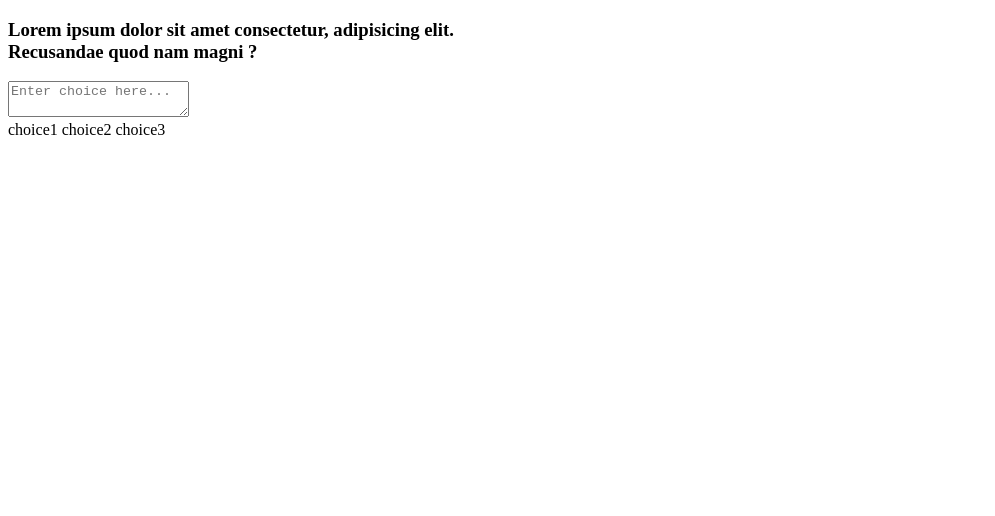
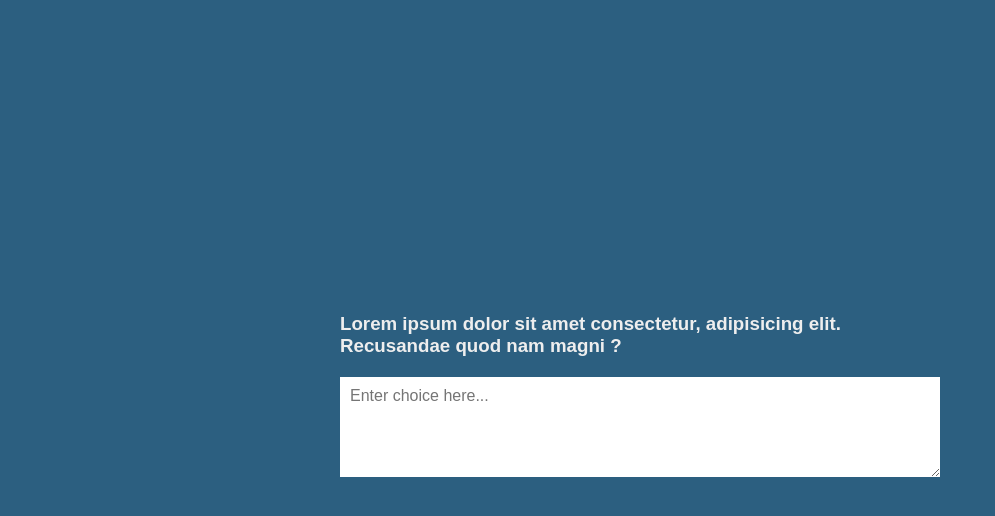
Before and after one commit to zhale-el/50days-13, a plain HTML site: page index.html in a window 1280 px wide. Shown: the whole page, without its empty margins (0-995 px from the left). Drawn offline with Linux system fonts and the light colour scheme.

Commit message:
complete-html

```diff
--- a/index.html
+++ b/index.html
@@ -14,9 +14,9 @@
       </h3>
       <textarea id="textarea" placeholder="Enter choice here..."></textarea>
       <div class="tags">
-        <span class="tag">choice1</span>
-        <span class="tag">choice2</span>
-        <span class="tag">choice3</span>
+        <!-- <span class="tag">choice1</span>
+        <span class="tag highlight">choice2</span>
+        <span class="tag">choice3</span> -->
       </div>
     </div>
     <script src="./script.js"></script>
--- a/style.css
+++ b/style.css
@@ -0,0 +1,46 @@
+* {
+  margin: 0;
+  padding: 0;
+  box-sizing: border-box;
+}
+
+body {
+  font-family: sans-serif;
+  background-color: rgb(44, 95, 128);
+  display: flex;
+  flex-direction: column;
+  align-items: center;
+  justify-content: center;
+  height: 100vh;
+  margin: 0;
+  overflow: hidden;
+}
+h3 {
+  color: #eee;
+  margin: 10px 0 20px;
+}
+.container {
+  width: 600px;
+}
+textarea {
+  border: none;
+  display: block;
+  width: 100%;
+  height: 100px;
+  padding: 10px;
+  margin: 0px 0px 20px;
+  font-family: inherit;
+  font-size: 16px;
+}
+.tag {
+  background-color: rgb(221, 100, 7);
+  color: white;
+  border-radius: 50px;
+  padding: 10px 20px;
+  margin: 0px 5px 10px 0;
+  font-size: 14px;
+  display: inline-block;
+}
+.tag.highlight {
+  background-color: #273c75;
+}
```
